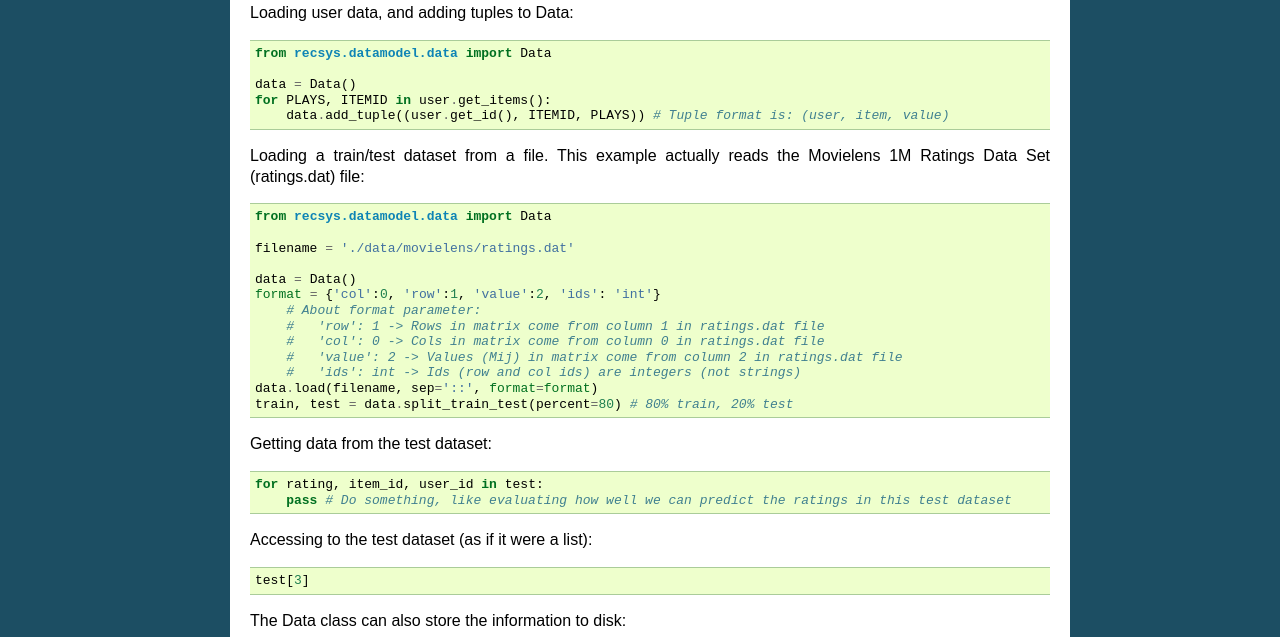
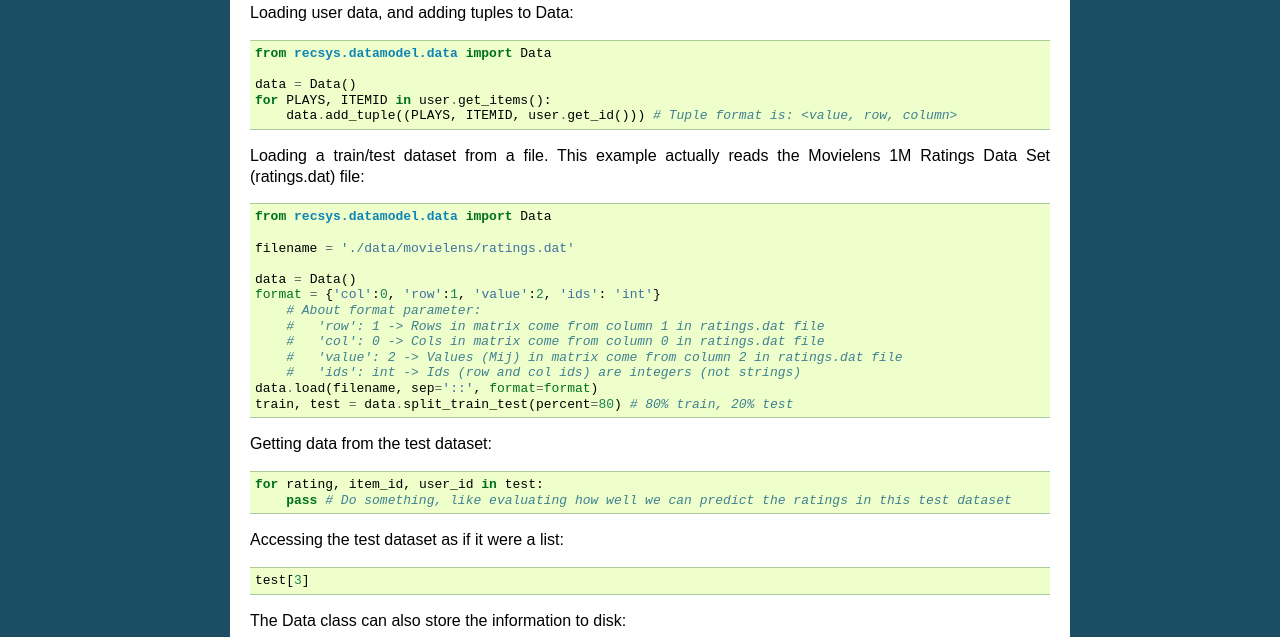
Before and after one commit to ocelma/python-recsys, a Sphinx documentation site: the page built from doc/source/datamodel.rst, in a window 1280 px wide. Shown: the part 1284-1921 px from the top of the page. Built offline with Sphinx 7.4.7, drawn with Linux system fonts in a browser that asks for light colours; formulas are drawn with MathJax 3; pages that are not in the unit, such as notebooks, are missing from menus.

Commit message:
explanation of add_tuple param format

```diff
--- a/doc/source/datamodel.rst
+++ b/doc/source/datamodel.rst
@@ -89,7 +89,7 @@ Loading user data, and adding tuples to Data:
 
     data = Data()
     for PLAYS, ITEMID in user.get_items():
-        data.add_tuple((user.get_id(), ITEMID, PLAYS)) # Tuple format is: (user, item, value)
+        data.add_tuple((PLAYS, ITEMID, user.get_id())) # Tuple format is: <value, row, column>
 
 Loading a train/test dataset from a file. This example actually reads the Movielens 1M Ratings Data Set (ratings.dat) file:
 
@@ -116,7 +116,7 @@ Getting data from the test dataset:
     for rating, item_id, user_id in test:
         pass # Do something, like evaluating how well we can predict the ratings in this test dataset
 
-Accessing to the test dataset (as if it were a list):
+Accessing the test dataset as if it were a list:
 
 .. code-block:: python
 
```
